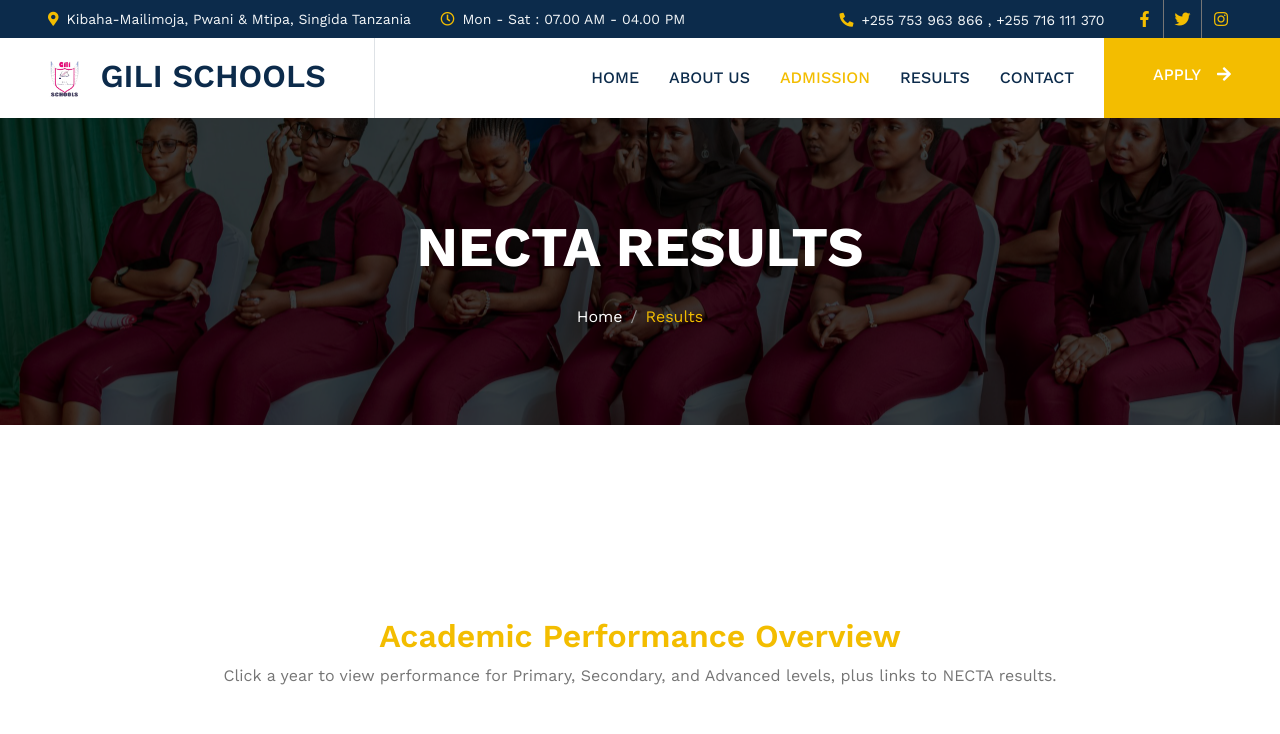
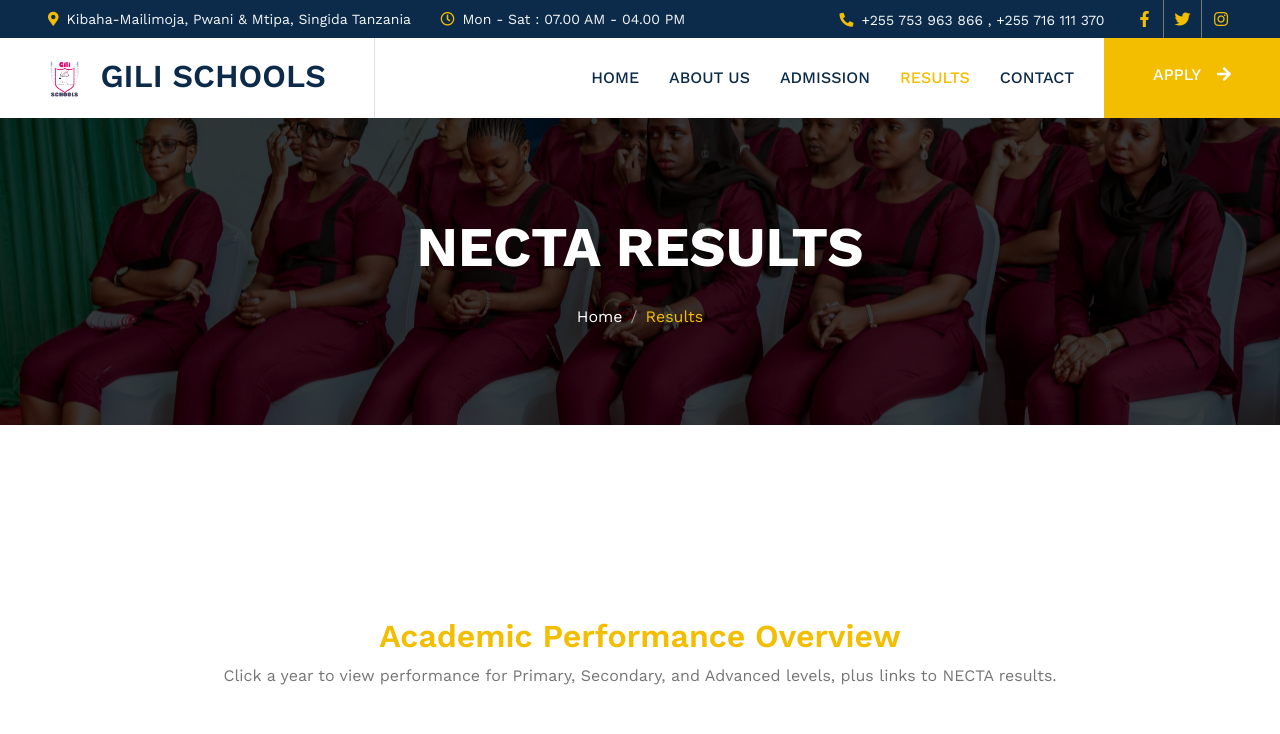
Before and after one commit to SON1880/gilischools, a plain HTML site: page Results.html in a window 1280 px wide. Shown: the top 734 px of the page. Drawn offline with nearby package versions, Linux system fonts and the light colour scheme.

Commit message:
Update Results.html

```diff
--- a/Results.html
+++ b/Results.html
@@ -68,8 +68,8 @@
             <div class="navbar-nav ms-auto p-4 p-lg-0">
                 <a href="index.html" class="nav-item nav-link">Home</a>
                 <a href="about.html" class="nav-item nav-link">About Us</a>
-                <a href="Admission.html" class="nav-item nav-link active">Admission</a>
-                <a href="Results.html" class="nav-item nav-link">Results</a>
+                <a href="Admission.html" class="nav-item nav-link ">Admission</a>
+                <a href="Results.html" class="nav-item nav-link active">Results</a>
                 <a href="contact.html" class="nav-item nav-link">Contact</a>
             </div>
             <a href="Admission.html" class="btn btn-primary py-4 px-lg-5 d-none d-lg-block">APPLY<i class="fa fa-arrow-right ms-3"></i></a>
```
